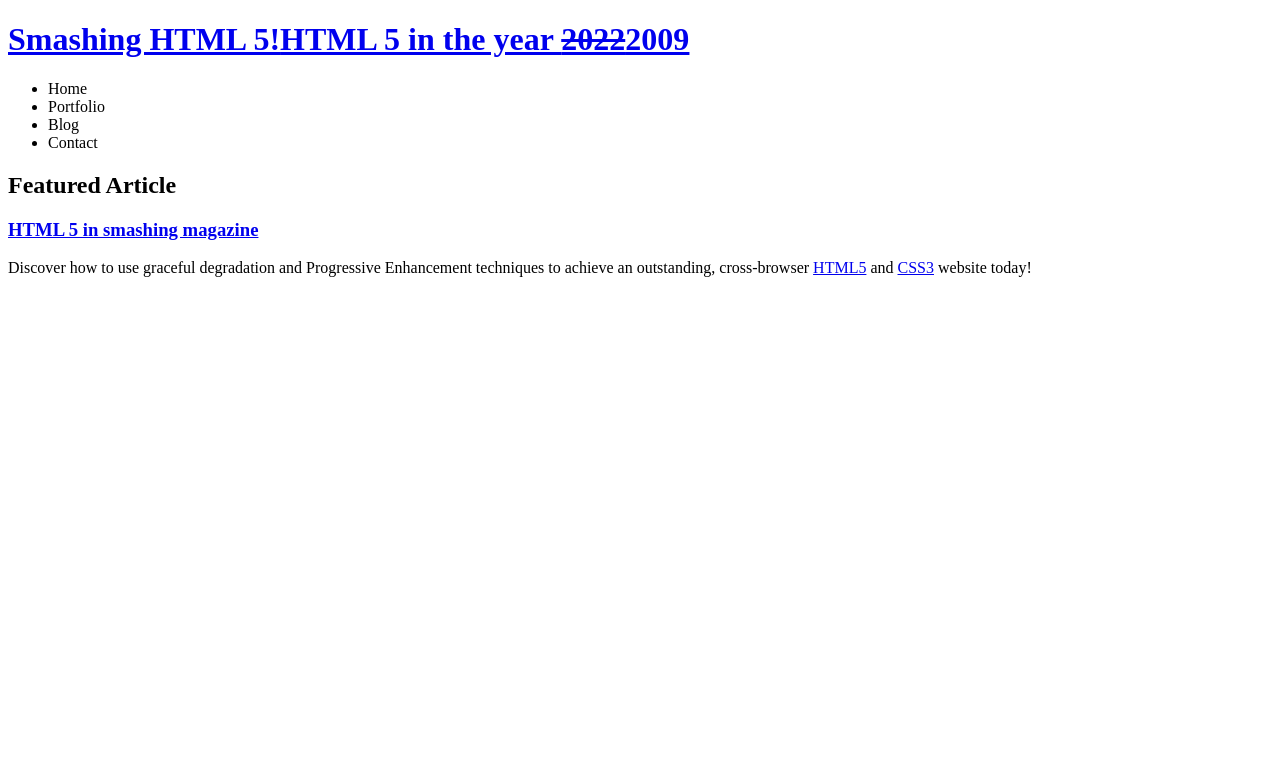
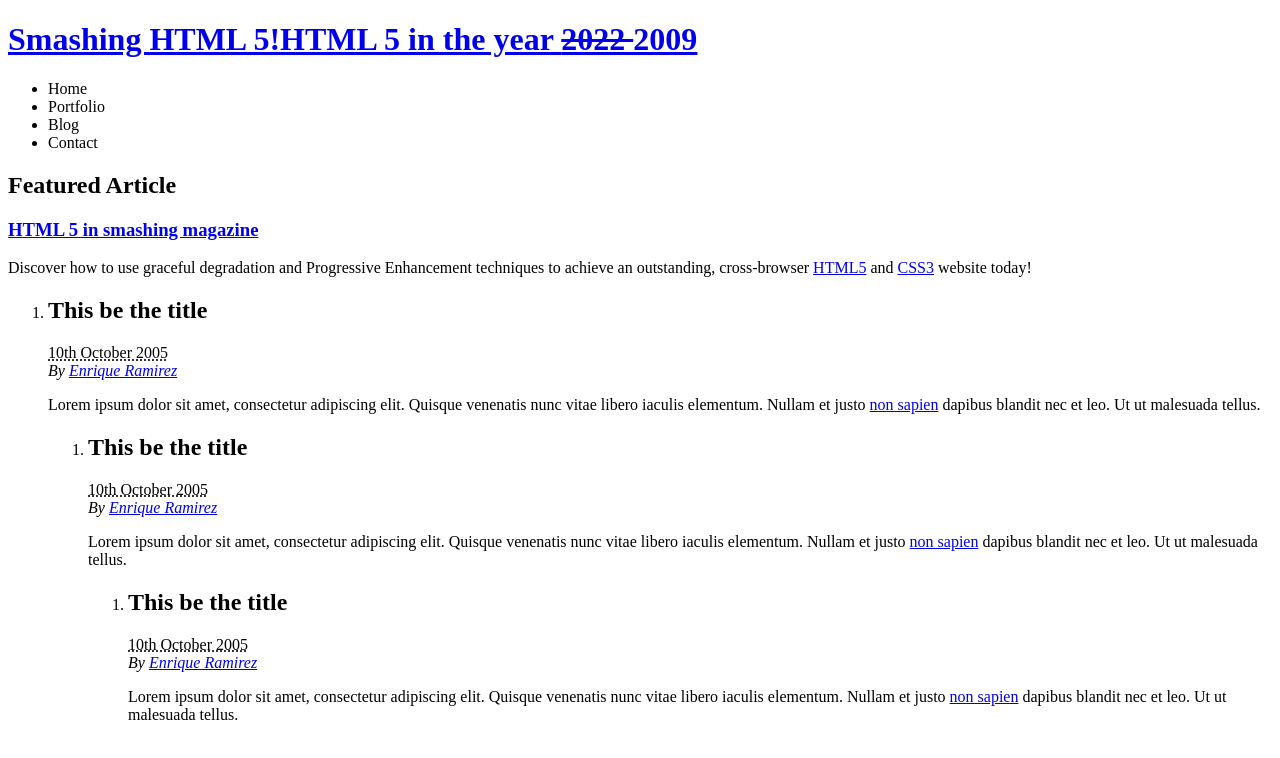
Before and after one commit to StuartGrimes/html5-layouts, a plain HTML site: page index.html in a window 1280 px wide. Drawn offline with Linux system fonts and the light colour scheme.

Commit message:
Layout body done

```diff
--- a/index.html
+++ b/index.html
@@ -8,7 +8,7 @@
 
 <body>
     <header>
-        <h1><a href="#">Smashing HTML 5!<strong>HTML 5 in the year <del>2022</del><ins>2009</ins></strong></a></h1>
+        <h1><a href="#">Smashing HTML 5!<strong>HTML 5 in the year <del>2022 </del><ins>2009</ins></strong></a></h1>
         <nav>
             <ul>
                 <li>Home</li>
@@ -33,6 +33,59 @@
         </article>
     </aside>
 
+    <section>
+        <ol>
+            <li>
+                <article>
+                    <header>
+                        <h2>This be the title</h2>
+                    </header>
+                    <footer>
+                        <abbr title="">10th October 2005</abbr>
+                        <address>By <a href="#">Enrique Ramirez</a></address>
+                    </footer>
+                    <div>
+                        <p>Lorem ipsum dolor sit amet, consectetur adipiscing elit. Quisque venenatis nunc vitae libero iaculis elementum. Nullam et justo <a href="#">non sapien</a> dapibus blandit nec et leo. Ut ut malesuada tellus.</p>
+                    </div>
+                </article>
+            </li>
+
+            <ol>
+
+                <li>
+                    <article>
+                        <header>
+                            <h2>This be the title</h2>
+                        </header>
+                        <footer>
+                            <abbr title="">10th October 2005</abbr>
+                            <address>By <a href="#">Enrique Ramirez</a></address>
+                        </footer>
+                        <div>
+                            <p>Lorem ipsum dolor sit amet, consectetur adipiscing elit. Quisque venenatis nunc vitae libero iaculis elementum. Nullam et justo <a href="#">non sapien</a> dapibus blandit nec et leo. Ut ut malesuada tellus.</p>
+                        </div>
+                    </article>
+                </li>
+
+                <ol>
+
+                    <li>
+                        <article>
+                            <header>
+                                <h2>This be the title</h2>
+                            </header>
+                            <footer>
+                                <abbr title="">10th October 2005</abbr>
+                                <address>By <a href="#">Enrique Ramirez</a></address>
+                            </footer>
+                            <div>
+                                <p>Lorem ipsum dolor sit amet, consectetur adipiscing elit. Quisque venenatis nunc vitae libero iaculis elementum. Nullam et justo <a href="#">non sapien</a> dapibus blandit nec et leo. Ut ut malesuada tellus.</p>
+                            </div>
+                        </article>
+                    </li>
+                </ol>
+    </section>
+
 </body>
 
 </html>
```
